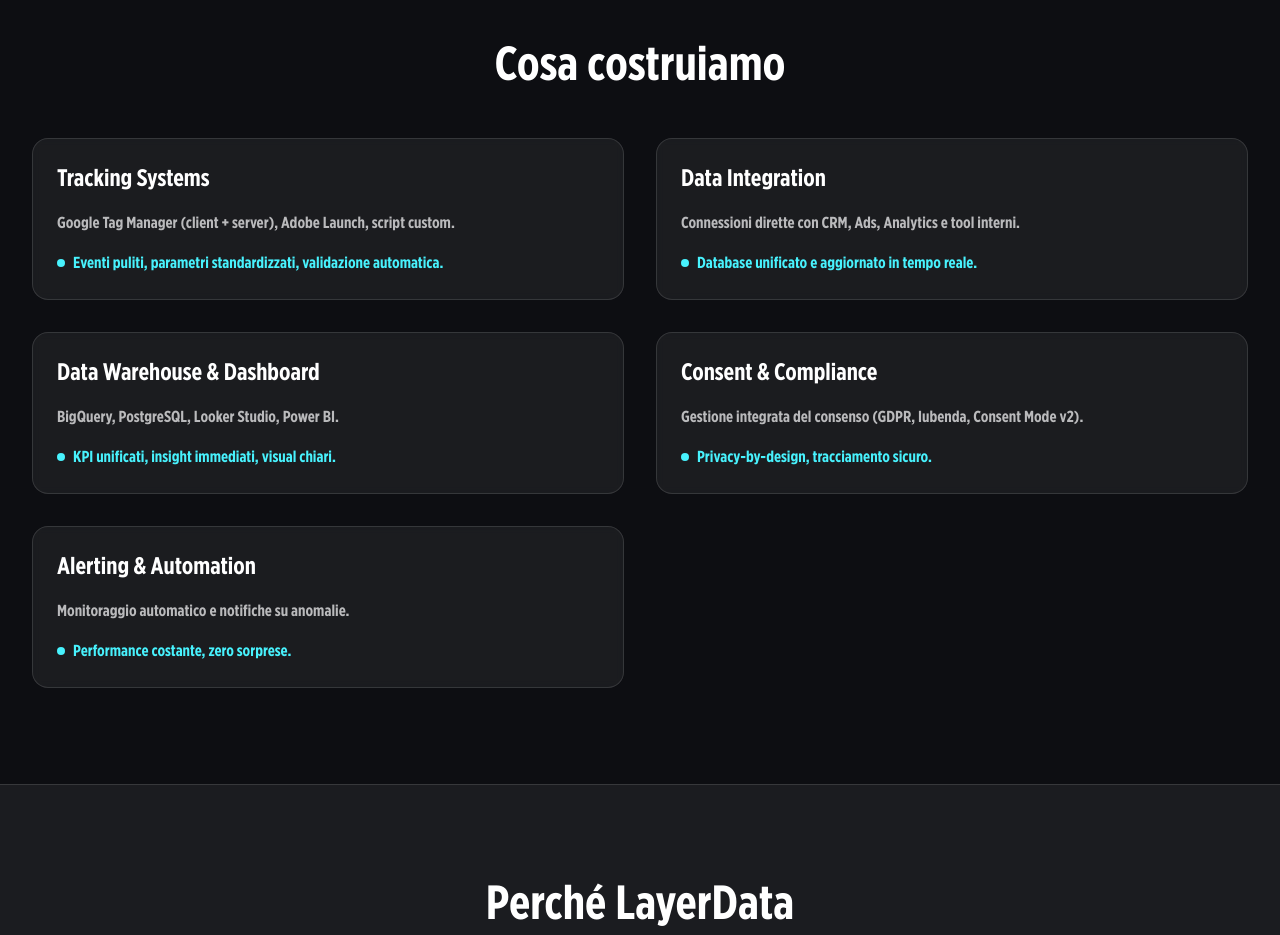
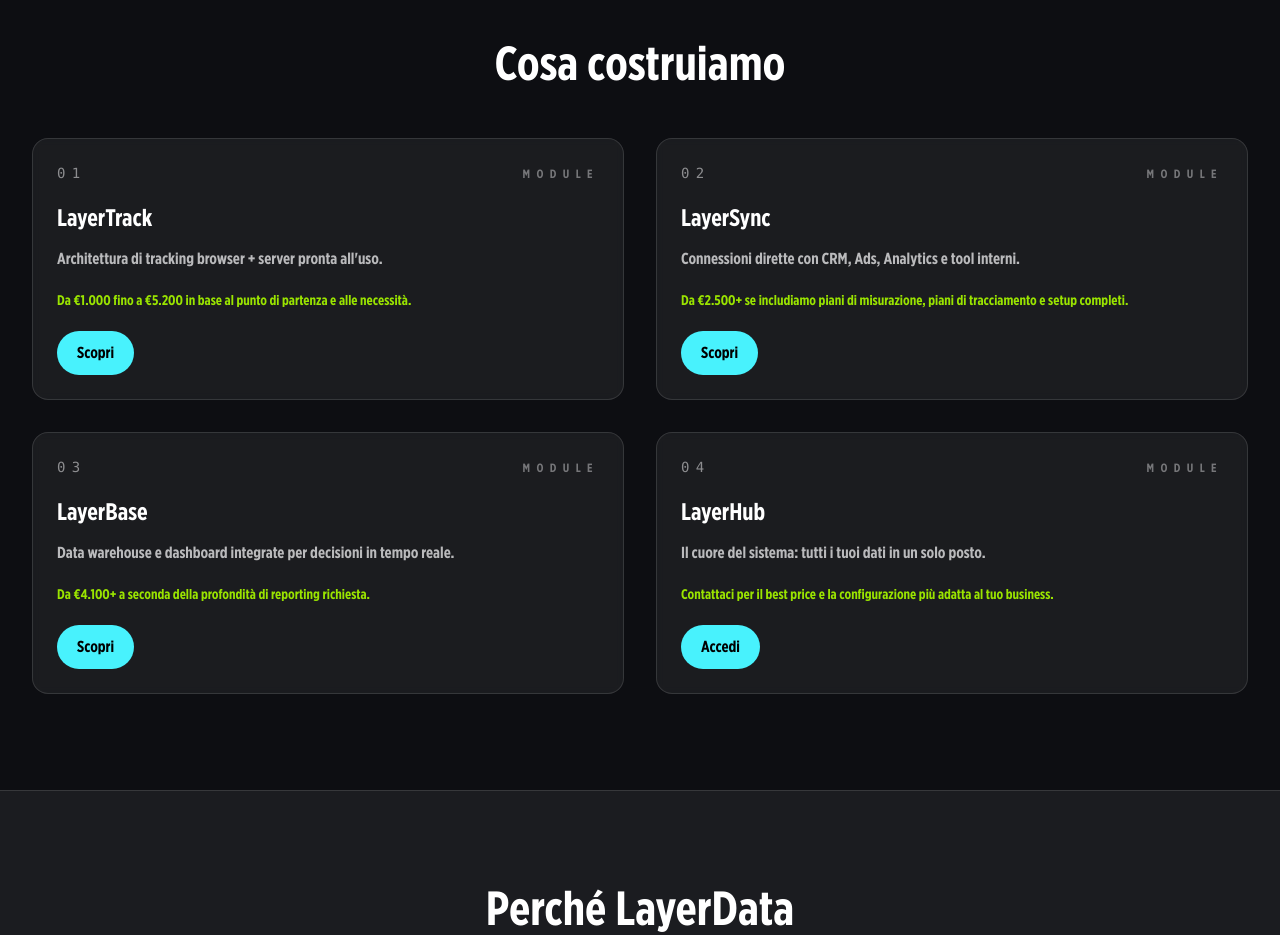
Before and after one commit to mattiaminafo/layerdata, a Next.js app: page /it/servizi in a window 1280 px wide. Shown: the part 1160-2095 px from the top of the page. Built offline with nearby package versions, Linux system fonts and the light colour scheme.

Commit message:
💡 Detail services modules with pricing
- Expand LayerTrack/Sync/Base/Hub cards with code, description, pricing ranges and CTA
- Update EN/IT services translations to reflect new module copy and links

```diff
--- a/components/servicesBuild.js
+++ b/components/servicesBuild.js
@@ -1,5 +1,6 @@
 "use client";
 
+import Link from "next/link";
 import { useTranslations } from "../lib/useTranslations";
 
 export default function ServicesBuild() {
@@ -17,20 +18,49 @@
         </div>
 
         <div className="grid grid-cols-1 md:grid-cols-2 gap-6 md:gap-8">
-          {areas.map((area, index) => (
-            <div key={index} className="card h-full">
-              <h3 className="text-xl sm:text-2xl font-semibold text-white font-work-sans mb-4">
-                {area.title}
-              </h3>
-              <p className="text-sm sm:text-base text-white/70 font-work-sans leading-relaxed mb-4">
-                {area.description}
-              </p>
-              <div className="flex items-center gap-2 text-sm sm:text-base text-[var(--accent-teal)] font-semibold">
-                <span className="inline-block w-2 h-2 rounded-full bg-[var(--accent-teal)]"></span>
-                <span>{area.outcome}</span>
+          {areas.map((area, index) => {
+            const isExternal = area.href?.startsWith("http");
+            const buttonContent = area.cta && (
+              <span className="inline-flex items-center justify-center bg-[var(--accent-teal)] text-black font-semibold px-5 py-2.5 rounded-full text-sm sm:text-base hover:brightness-110 transition-all duration-200">
+                {area.cta}
+              </span>
+            );
+
+            return (
+              <div key={index} className="card h-full flex flex-col gap-5">
+                <div className="flex items-baseline justify-between">
+                  <span className="text-xs sm:text-sm font-mono tracking-[0.4rem] text-white/50">
+                    {area.code}
+                  </span>
+                  <span className="text-xs uppercase tracking-[0.4rem] text-white/40 font-semibold">
+                    MODULE
+                  </span>
+                </div>
+                <div>
+                  <h3 className="text-2xl font-semibold text-white font-work-sans mb-3">
+                    {area.name || area.title}
+                  </h3>
+                  <p className="text-sm sm:text-base text-white/70 font-work-sans leading-relaxed">
+                    {area.description}
+                  </p>
+                </div>
+                {area.price && (
+                  <p className="text-sm font-semibold text-[var(--accent-lime)] font-work-sans">
+                    {area.price}
+                  </p>
+                )}
+                {area.cta && (
+                  isExternal ? (
+                    <a href={area.href} target="_blank" rel="noopener noreferrer">
+                      {buttonContent}
+                    </a>
+                  ) : (
+                    <Link href={area.href || "#"}>{buttonContent}</Link>
+                  )
+                )}
               </div>
-            </div>
-          ))}
+            );
+          })}
         </div>
       </div>
     </section>
```
Also changed, not shown: lib/translations/en.js, lib/translations/it.js.
